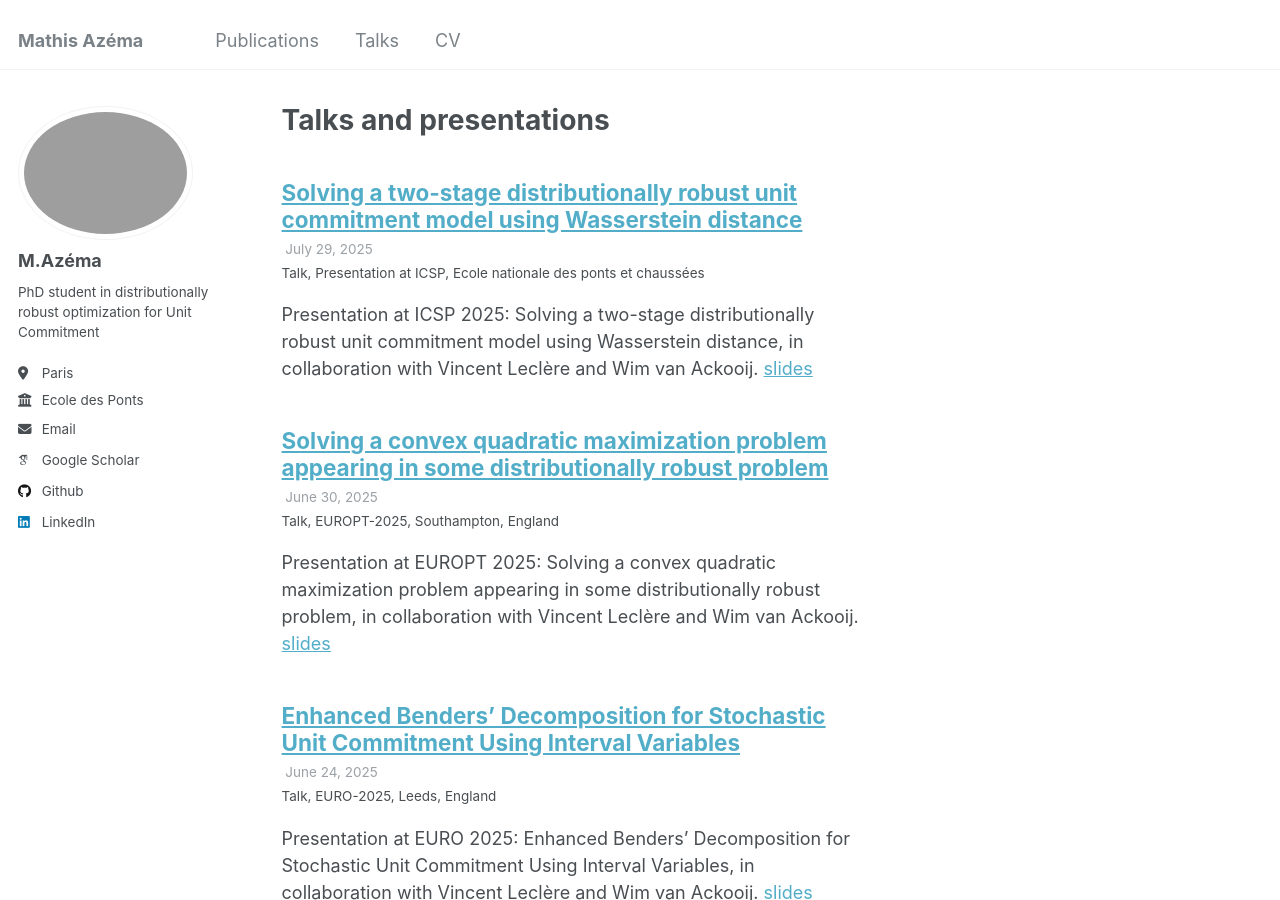
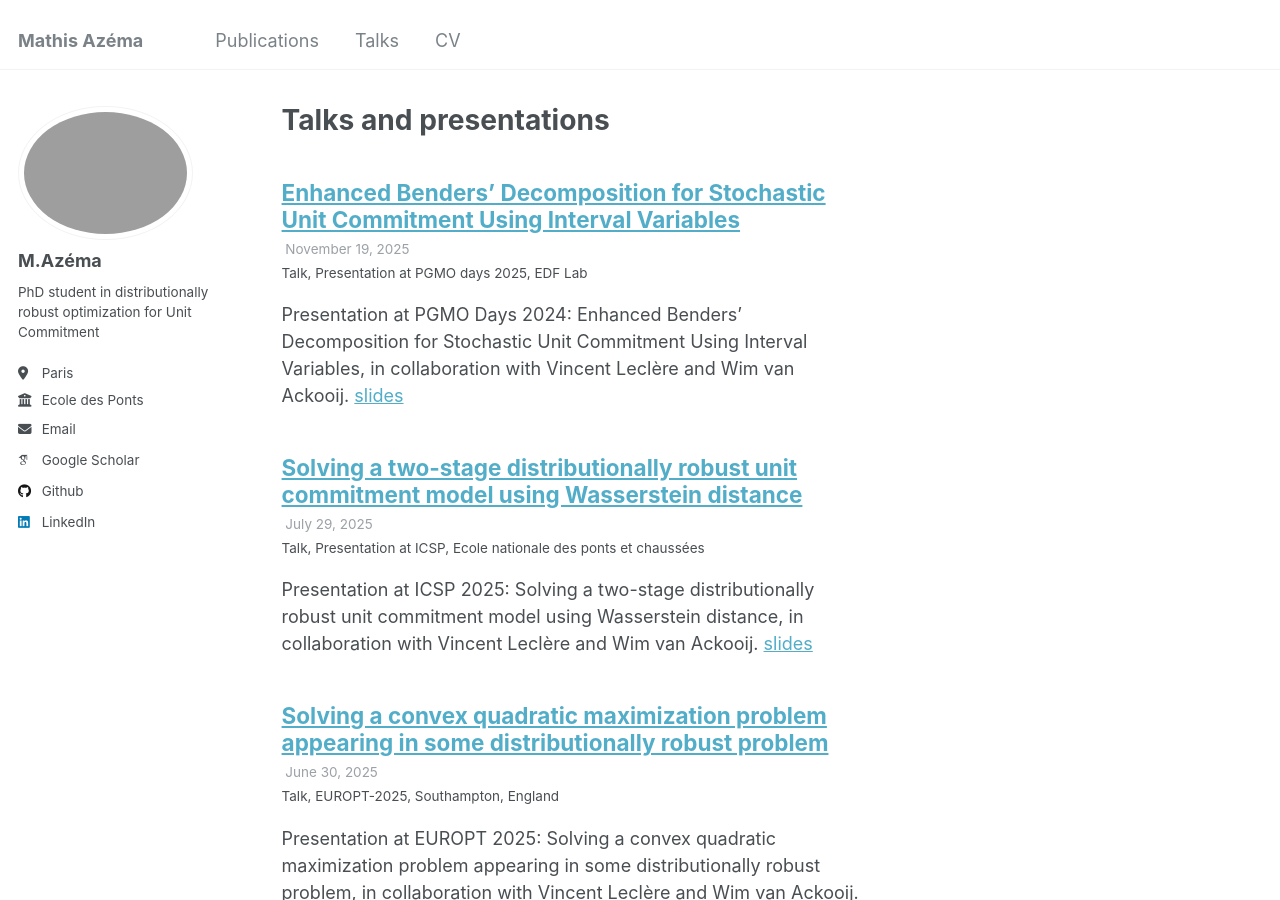
Before and after one commit to MathisAzema/mathisazema.github.io, a Jekyll site: the page built from _pages/talks.html, in a window 1280 px wide and 900 px high. Built offline with Jekyll 4.4.1, drawn with Linux system fonts in a browser that asks for light colours; some web fonts are replaced; some of the changed text lies outside the part shown.

Commit message:
PGMO2025

```diff
--- a/_talks/2024-PGMO.md
+++ b/_talks/2024-PGMO.md
@@ -3,7 +3,7 @@ title: "Comparison between Robust Optimization, Stochastic Programming and Distr
 collection: talks
 type: "Talk"
 permalink: /talks/2024-PGMO
-venue: "Presentation at PGMO days"
+venue: "Presentation at PGMO days 2024"
 date: 2024-11-19
 location: "EDF Lab"
 slidesurl: 'http://mathisazema.github.io/files/2024-PGMO.pdf'
--- /dev/null
+++ b/_talks/2025-PGMO.md
@@ -0,0 +1,12 @@
+---
+title: "Enhanced Benders’ Decomposition for Stochastic Unit Commitment Using Interval Variables"
+collection: talks
+type: "Talk"
+permalink: /talks/2025-PGMO
+venue: "Presentation at PGMO days 2025"
+date: 2025-11-19
+location: "EDF Lab"
+slidesurl: 'http://mathisazema.github.io/files/2025-PGMO.pdf'
+---
+Presentation at PGMO Days 2024: Enhanced Benders’ Decomposition for Stochastic Unit Commitment Using Interval Variables, in collaboration with Vincent Leclère and Wim van Ackooij.
+[slides](../files/2025-PGMO.pdf)
```
Also changed, not shown: 1 other file.
